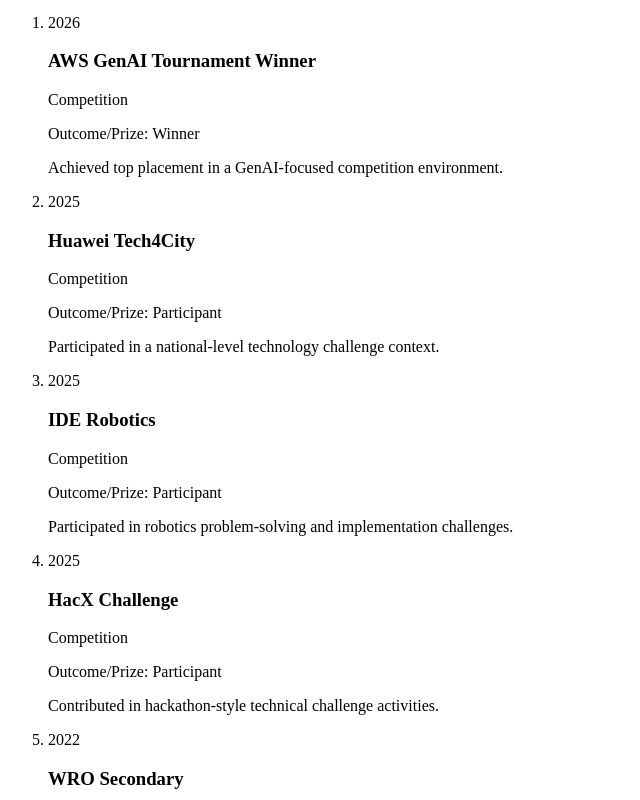
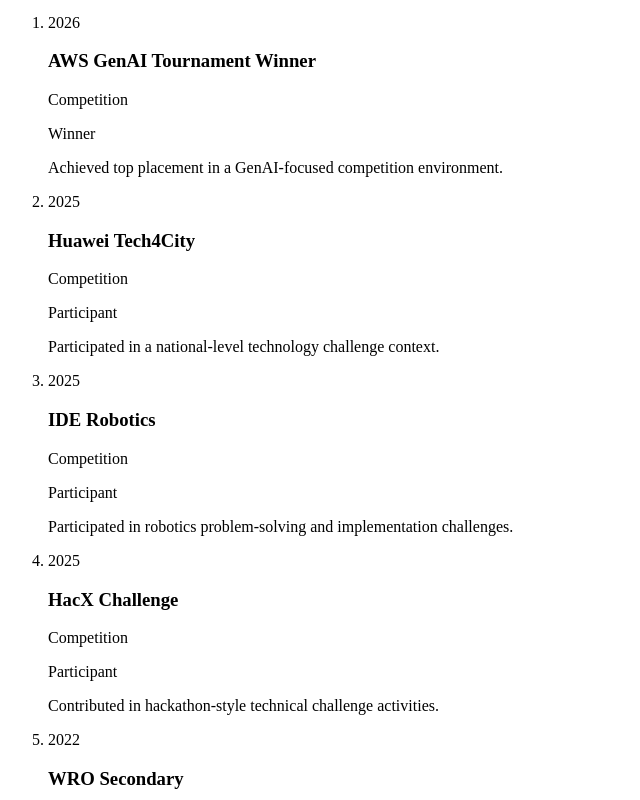
Before and after one commit to DANIE4588E/Personal_Portfolio, a React (Vite) app: page / in a window 1280 px wide. Shown: the part 4760-5560 px from the top of the page, without its empty margins (0-640 px from the left). Built offline with nearby package versions, Linux system fonts and the light colour scheme; no server answers; the HTML template or start-up script is replaced by a standard one.

Commit message:
minor changes

```diff
--- a/src/pages/HomePage.jsx
+++ b/src/pages/HomePage.jsx
@@ -108,7 +108,7 @@
           <h3>{entry.title}</h3>
           <p className="timeline-org">{entry.org}</p>
           {entry.grade ? <p className="timeline-grade">{entry.grade}</p> : null}
-          {entry.outcome ? <p className="timeline-outcome">Outcome/Prize: {entry.outcome}</p> : null}
+          {entry.outcome ? <p className="timeline-outcome">{entry.outcome}</p> : null}
           <p className="timeline-detail">{entry.detail}</p>
         </li>
       ))}
--- a/src/styles.css
+++ b/src/styles.css
@@ -94,6 +94,7 @@
     opacity: 0.35;
     transform: translateY(10px);
   }
+
   to {
     opacity: 1;
     transform: translateY(0);
@@ -808,10 +809,11 @@
 
 .timeline-grade {
   font-family: 'Sora', sans-serif;
-  font-size: 1.05rem;
+  font-size: 1.00rem;
   font-weight: 700;
   color: var(--text-main);
   margin-bottom: 0.55rem;
+  color: var(--primary);
 }
 
 .timeline-outcome {
```
